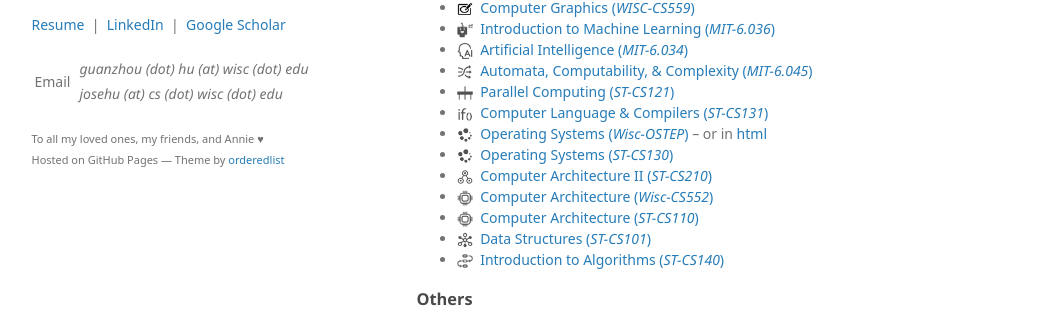
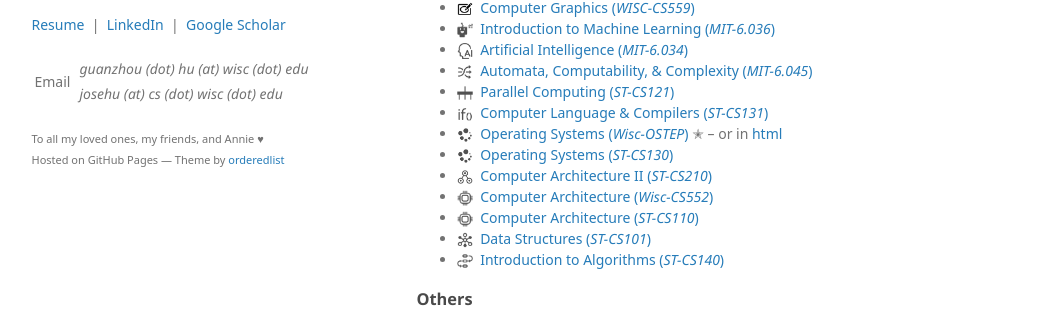
Before and after one commit to josehu07/josehu07.github.io, a Jekyll site: the page built from notes.md, in a window 1280 px wide and 1171 px high. Shown: the part 524-842 px from the top of the window, without its empty margins (116-1163 px from the left). Built offline with Jekyll 4.4.1, drawn with Linux system fonts in a browser that asks for light colours; some web fonts are replaced; a script that is not in the unit is left out.

Commit message:
add a little star sign

```diff
--- a/notes.md
+++ b/notes.md
@@ -36,7 +36,7 @@ Here lies all of my lecture notes. I am used to taking structured notes on thing
 - <img class="note-icon" src="/assets/note-icon/theory-computation-show.png" /> [Automata, Computability, & Complexity (*MIT-6.045*)](/assets/file/theory-computation.pdf)
 - <img class="note-icon" src="/assets/note-icon/parallel-computing-show.png" /> [Parallel Computing (*ST-CS121*)](/assets/file/parallel-computing.pdf)
 - <img class="note-icon" src="/assets/note-icon/compilers-show.png" /> [Computer Language & Compilers (*ST-CS131*)](/assets/file/compilers.pdf)
-- <img class="note-icon" src="/assets/note-icon/operating-systems-show.png" /> [Operating Systems (*Wisc-OSTEP*)](/assets/file/operating-systems-ostep.pdf) -- or in [html](/assets/file/ostep-note/operating-systems-ostep.html)
+- <img class="note-icon" src="/assets/note-icon/operating-systems-show.png" /> [Operating Systems (*Wisc-OSTEP*)](/assets/file/operating-systems-ostep.pdf) ✭ -- or in [html](/assets/file/ostep-note/operating-systems-ostep.html)
 - <img class="note-icon" src="/assets/note-icon/operating-systems-show.png" /> [Operating Systems (*ST-CS130*)](/assets/file/operating-systems.pdf)
 - <img class="note-icon" src="/assets/note-icon/computer-architecture-2-show.png" /> [Computer Architecture II (*ST-CS210*)](/assets/file/computer-architecture-2.pdf)
 - <img class="note-icon" src="/assets/note-icon/computer-architecture-show.png" /> [Computer Architecture (*Wisc-CS552*)](/assets/file/computer-architecture-wisc.pdf)
```
